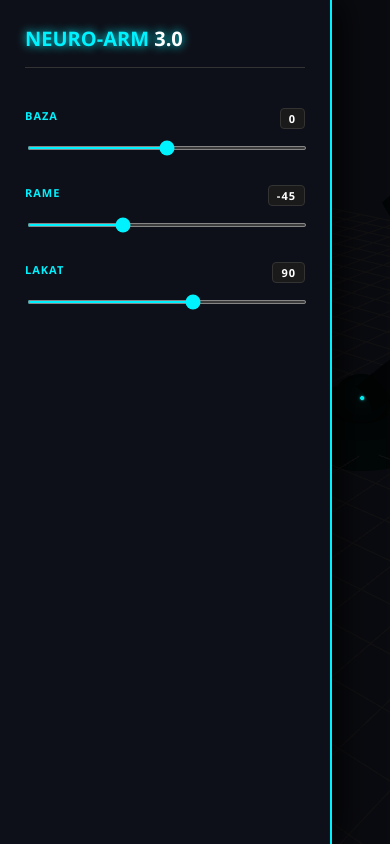
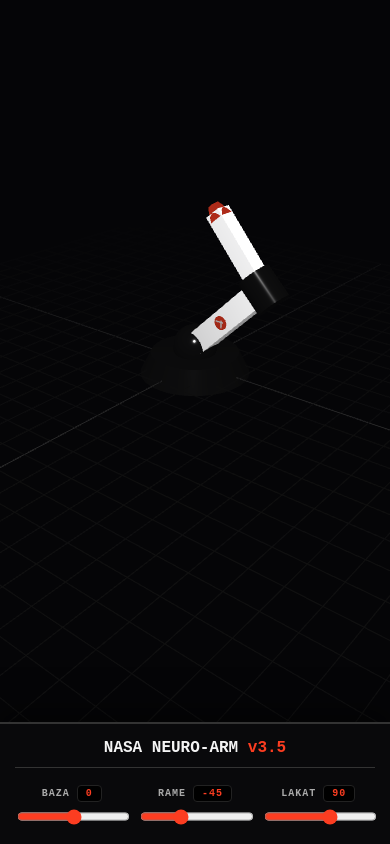
Before and after one commit to grujo85/neuro-arm, a Flask app: page / in a window 390 px wide. Run offline with Flask 3, Linux system fonts and the light colour scheme.

Commit message:
index.html

```diff
--- a/templates/index.html
+++ b/templates/index.html
@@ -2,25 +2,83 @@
 <html lang="sr">
 <head>
     <meta charset="utf-8">
-    <title>NEURO-ARM PRO v3.0</title>
+    <title>NASA NEURO-ARM v3.0</title>
+    <meta name="viewport" content="width=device-width, initial-scale=1.0, maximum-scale=1.0, user-scalable=no">
     <script src="https://cdnjs.cloudflare.com/ajax/libs/three.js/r128/three.min.js"></script>
     <script src="https://cdn.jsdelivr.net/npm/three@0.128.0/examples/js/controls/OrbitControls.js"></script>
     <style>
-        :root { --neon: #00f2ff; --bg: #0a0b10; }
-        body { margin: 0; background: var(--bg); color: var(--neon); font-family: 'Segoe UI', sans-serif; display: flex; height: 100vh; overflow: hidden; }
-        #ui { width: 280px; padding: 25px; background: rgba(15, 17, 26, 0.98); border-right: 2px solid var(--neon); z-index: 100; box-shadow: 10px 0 30px rgba(0,0,0,0.8); }
+        :root {
+            --nasa-red: #FC3D21;
+            --nasa-white: #F4F4F4; /* Mat bela za telo */
+            --nasa-dark: #111111;  /* Crna za zglobove */
+            --bg: #050507;
+        }
+
+        body { margin: 0; background: var(--bg); color: #eee; font-family: 'Courier New', Courier, monospace; display: flex; height: 100vh; overflow: hidden; flex-direction: row; }
+
+        /* Default za Desktop */
+        #ui {
+            width: 280px;
+            padding: 25px;
+            background: rgba(10, 10, 12, 0.95);
+            border-right: 2px solid #333;
+            z-index: 100;
+            box-shadow: 10px 0 30px rgba(0,0,0,0.5);
+            display: flex;
+            flex-direction: column;
+        }
+
         #container { flex-grow: 1; position: relative; }
-        .slider-box { margin-bottom: 30px; }
-        label { display: block; margin-bottom: 10px; font-size: 11px; font-weight: bold; letter-spacing: 1px; text-transform: uppercase; }
-        input[type=range] { width: 100%; cursor: pointer; accent-color: var(--neon); height: 4px; }
-        .val { float: right; color: #fff; background: #1a1a1a; padding: 2px 8px; border-radius: 4px; border: 1px solid #333; }
-        h2 { font-size: 20px; margin-top: 0; margin-bottom: 40px; border-bottom: 1px solid #333; padding-bottom: 15px; text-shadow: 0 0 10px var(--neon); }
+
+        h2 { font-size: 18px; margin-top: 0; margin-bottom: 30px; border-bottom: 1px solid #333; padding-bottom: 15px; color: var(--nasa-white); }
+        h2 span { color: var(--nasa-red); font-weight: bold; }
+
+        .slider-box { margin-bottom: 25px; }
+        label { display: block; margin-bottom: 10px; font-size: 11px; font-weight: bold; letter-spacing: 1px; text-transform: uppercase; color: #aaa; }
+
+        /* Veći klizači za touch */
+        input[type=range] { width: 100%; cursor: pointer; accent-color: var(--nasa-red); height: 15px; }
+
+        .val { float: right; color: var(--nasa-red); background: #000; padding: 2px 8px; border-radius: 4px; border: 1px solid #222; font-weight: bold;}
+
+        /* Mobilni Media Query */
+        @media (max-width: 768px) {
+            body { flex-direction: column-reverse; } /* UI ide dole */
+
+            #ui {
+                width: 100%;
+                height: auto;
+                padding: 15px;
+                border-right: none;
+                border-top: 2px solid #333;
+                box-shadow: 0 -10px 30px rgba(0,0,0,0.5);
+                box-sizing: border-box;
+            }
+
+            h2 { font-size: 16px; margin-bottom: 15px; padding-bottom: 10px; text-align: center;}
+
+            .slider-group {
+                display: flex;
+                justify-content: space-around;
+                gap: 10px;
+            }
+
+            .slider-box {
+                margin-bottom: 0;
+                flex: 1;
+                text-align: center;
+            }
+
+            label { font-size: 10px; margin-bottom: 5px; }
+            .val { float: none; display: inline-block; margin-top: 2px; font-size: 10px;}
+        }
     </style>
 </head>
 <body>
 
 <div id="ui">
-    <h2>NEURO-ARM <span style="color:#fff">3.0</span></h2>
+    <h2>NASA NEURO-ARM <span>v3.5</span></h2>
+    <div class="slider-group">
         <div class="slider-box">
             <label>Baza <span id="v1" class="val">0</span></label>
             <input type="range" id="j1" min="-180" max="180" value="0">
@@ -34,6 +92,7 @@
             <input type="range" id="j3" min="0" max="150" value="90">
         </div>
     </div>
+</div>
 
 <div id="container"></div>
 
@@ -44,10 +103,14 @@
     function init() {
         const container = document.getElementById('container');
         scene = new THREE.Scene();
-        scene.background = new THREE.Color(0x0a0b10);
+        scene.background = new THREE.Color(0x050507);
+        // Dodavanje blage magle za dubinu
+        scene.fog = new THREE.Fog(0x050507, 10, 50);
 
         camera = new THREE.PerspectiveCamera(50, container.clientWidth/container.clientHeight, 0.1, 1000);
-        camera.position.set(12, 10, 15);
+        // Prilagođavanje kamere za mobilni (malo dalje)
+        const isMobile = window.innerWidth <= 768;
+        camera.position.set(isMobile ? 16 : 12, isMobile ? 12 : 10, isMobile ? 20 : 15);
 
         renderer = new THREE.WebGLRenderer({ antialias: true });
         renderer.setSize(container.clientWidth, container.clientHeight);
@@ -56,60 +119,110 @@
 
         controls = new THREE.OrbitControls(camera, renderer.domElement);
         controls.enableDamping = true;
+        controls.minDistance = 5;
+        controls.maxDistance = 40;
 
-        scene.add(new THREE.AmbientLight(0x404040, 2));
-        const pLight = new THREE.PointLight(0x00f2ff, 2, 100);
-        pLight.position.set(10, 15, 10);
-        scene.add(pLight);
-        scene.add(new THREE.GridHelper(30, 30, 0x00f2ff, 0x111111));
+        // Osvetljenje
+        scene.add(new THREE.AmbientLight(0xaaaaaa, 1.5)); // Jače ambijentalno svetlo za belu boju
+        const dLight = new THREE.DirectionalLight(0xffffff, 1);
+        dLight.position.set(10, 20, 15);
+        scene.add(dLight);
 
-        const metalMat = new THREE.MeshStandardMaterial({ color: 0x222222, metalness: 0.9, roughness: 0.1 });
-        const glowMat = new THREE.MeshBasicMaterial({ color: 0x00f2ff });
+        // Mreža (Grid) - tamnija
+        const grid = new THREE.GridHelper(30, 30, 0x333333, 0x111111);
+        grid.position.y = -0.1;
+        scene.add(grid);
+
+        // MATERIJALI (NASA)
+        const whiteMat = new THREE.MeshStandardMaterial({
+            color: 0xF4F4F4, // NASA Bela
+            metalness: 0.1,
+            roughness: 0.5, // Mat finiš
+        });
+
+        const darkMat = new THREE.MeshStandardMaterial({
+            color: 0x111111, // Crna za zglobove
+            metalness: 0.5,
+            roughness: 0.2
+        });
+
+        const logoMat = new THREE.MeshBasicMaterial({ color: 0xFC3D21 }); // NASA Crvena
 
         // MODEL ROBOTA
         base = new THREE.Group();
         scene.add(base);
-        base.add(new THREE.Mesh(new THREE.CylinderGeometry(1.5, 1.8, 0.6, 32), metalMat));
+        // Baza je tamna
+        const baseMesh = new THREE.Mesh(new THREE.CylinderGeometry(1.6, 2, 0.8, 32), darkMat);
+        base.add(baseMesh);
 
         shoulder = new THREE.Group();
-        shoulder.position.y = 0.5;
+        shoulder.position.y = 0.6;
         base.add(shoulder);
-        shoulder.add(new THREE.Mesh(new THREE.SphereGeometry(0.7, 32, 32), metalMat));
+        // Rame je crno
+        shoulder.add(new THREE.Mesh(new THREE.SphereGeometry(0.8, 32, 32), darkMat));
 
         const arm1 = new THREE.Group();
         shoulder.add(arm1);
-        const p1 = new THREE.Mesh(new THREE.BoxGeometry(0.7, 4, 0.7), metalMat);
+        // Prva ruka je bela
+        const p1 = new THREE.Mesh(new THREE.BoxGeometry(0.8, 4, 0.8), whiteMat);
         p1.position.y = 2;
         arm1.add(p1);
+
+        // --- NASA LOGO (Osnovni oblici) na arm1 ---
+        const logoGroup = new THREE.Group();
+        logoGroup.position.set(0, 2, 0.41); // Na prednjoj strani ruke
+        arm1.add(logoGroup);
+
+        // Crveni krug (osnova)
+        const logoBack = new THREE.Mesh(new THREE.CircleGeometry(0.25, 32), logoMat);
+        logoGroup.add(logoBack);
+
+        // Bela "V" traka (kao stilizovano krilo)
+        const vWing1 = new THREE.Mesh(new THREE.BoxGeometry(0.05, 0.3, 0.01), new THREE.MeshBasicMaterial({color: 0xffffff}));
+        vWing1.rotation.z = -Math.PI / 4;
+        vWing1.position.set(-0.05, 0, 0.01);
+        logoGroup.add(vWing1);
+
+        const vWing2 = new THREE.Mesh(new THREE.BoxGeometry(0.05, 0.3, 0.01), new THREE.MeshBasicMaterial({color: 0xffffff}));
+        vWing2.rotation.z = Math.PI / 4;
+        vWing2.position.set(0.05, 0, 0.01);
+        logoGroup.add(vWing2);
+        // ------------------------------------------
 
         elbow = new THREE.Group();
         elbow.position.y = 4;
         arm1.add(elbow);
-        const p2 = new THREE.Mesh(new THREE.CylinderGeometry(0.5, 0.5, 1, 16), metalMat);
+        // Lakat je crn
+        const p2 = new THREE.Mesh(new THREE.CylinderGeometry(0.6, 0.6, 1.2, 16), darkMat);
         p2.rotation.z = Math.PI/2;
         elbow.add(p2);
 
         forearm = new THREE.Group();
         elbow.add(forearm);
-        const p3 = new THREE.Mesh(new THREE.BoxGeometry(0.5, 3, 0.5), metalMat);
+        // Podlaktica je bela
+        const p3 = new THREE.Mesh(new THREE.BoxGeometry(0.6, 3, 0.6), whiteMat);
         p3.position.y = 1.5;
         forearm.add(p3);
 
-        const neon = new THREE.Mesh(new THREE.BoxGeometry(0.12, 2, 0.52), glowMat);
-        neon.position.set(0.3, 1.5, 0);
-        forearm.add(neon);
+        // Crveni detalj na kraju (kao alat)
+        const tool = new THREE.Mesh(new THREE.CylinderGeometry(0.2, 0.4, 0.5, 16), logoMat);
+        tool.position.y = 3;
+        forearm.add(tool);
 
         // Početna poza
         arm1.rotation.z = -0.8;
         forearm.rotation.z = 1.5;
 
-        window.addEventListener('resize', () => {
+        // Resizing
+        window.addEventListener('resize', onWindowResize);
+        animate();
+    }
+
+    function onWindowResize() {
+        const container = document.getElementById('container');
         camera.aspect = container.clientWidth / container.clientHeight;
         camera.updateProjectionMatrix();
         renderer.setSize(container.clientWidth, container.clientHeight);
-        });
-
-        animate();
     }
 
     function animate() {
@@ -118,13 +231,14 @@
         renderer.render(scene, camera);
     }
 
+    // Input handlers
     document.querySelectorAll('input').forEach(input => {
         input.oninput = function() {
             const val = parseFloat(this.value);
             document.getElementById('v' + this.id.slice(1)).innerText = val;
             const rad = val * (Math.PI/180);
             if(this.id === 'j1') base.rotation.y = rad;
-            if(this.id === 'j2') shoulder.children[1].rotation.z = rad;
+            if(this.id === 'j2') shoulder.children[1].rotation.z = rad; // Rotira arm1 unutar shoulder-a
             if(this.id === 'j3') forearm.rotation.z = rad;
         };
     });
```
Lines whose indentation alone changed are shown as unchanged.
